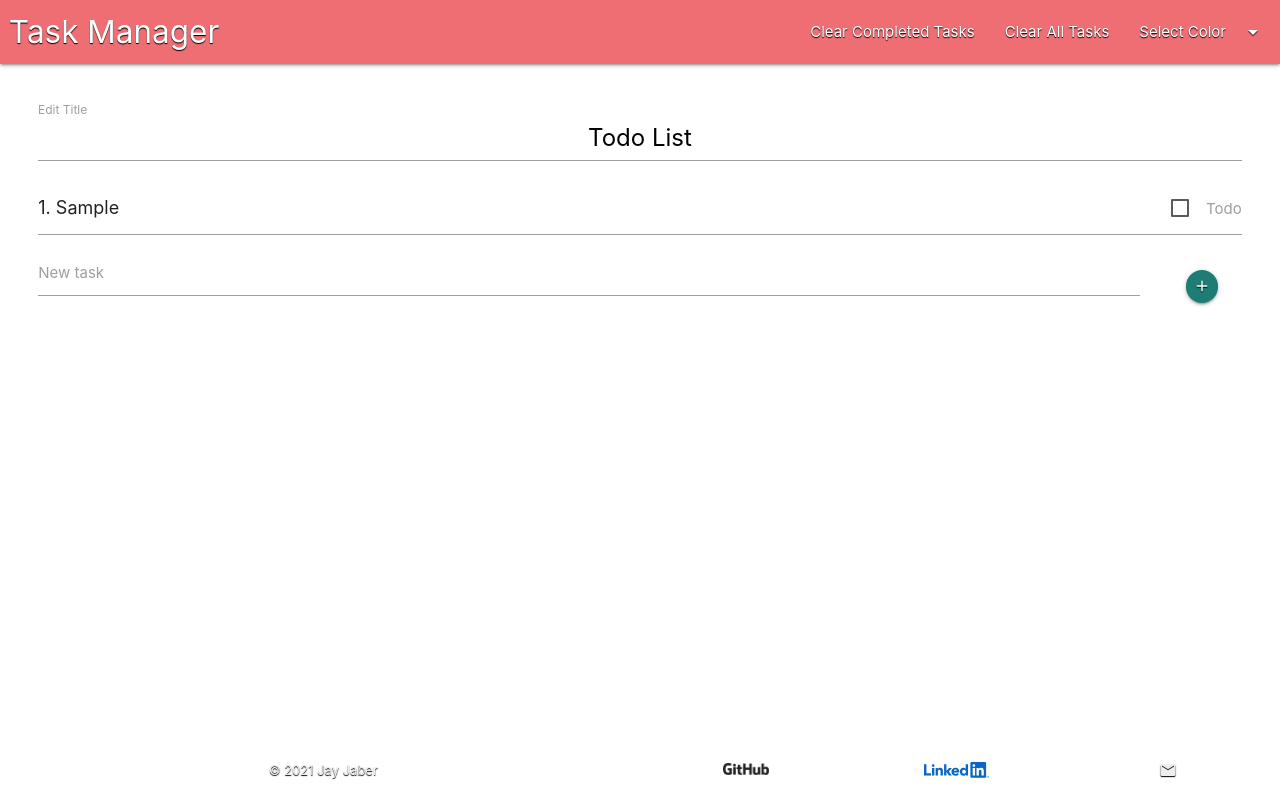
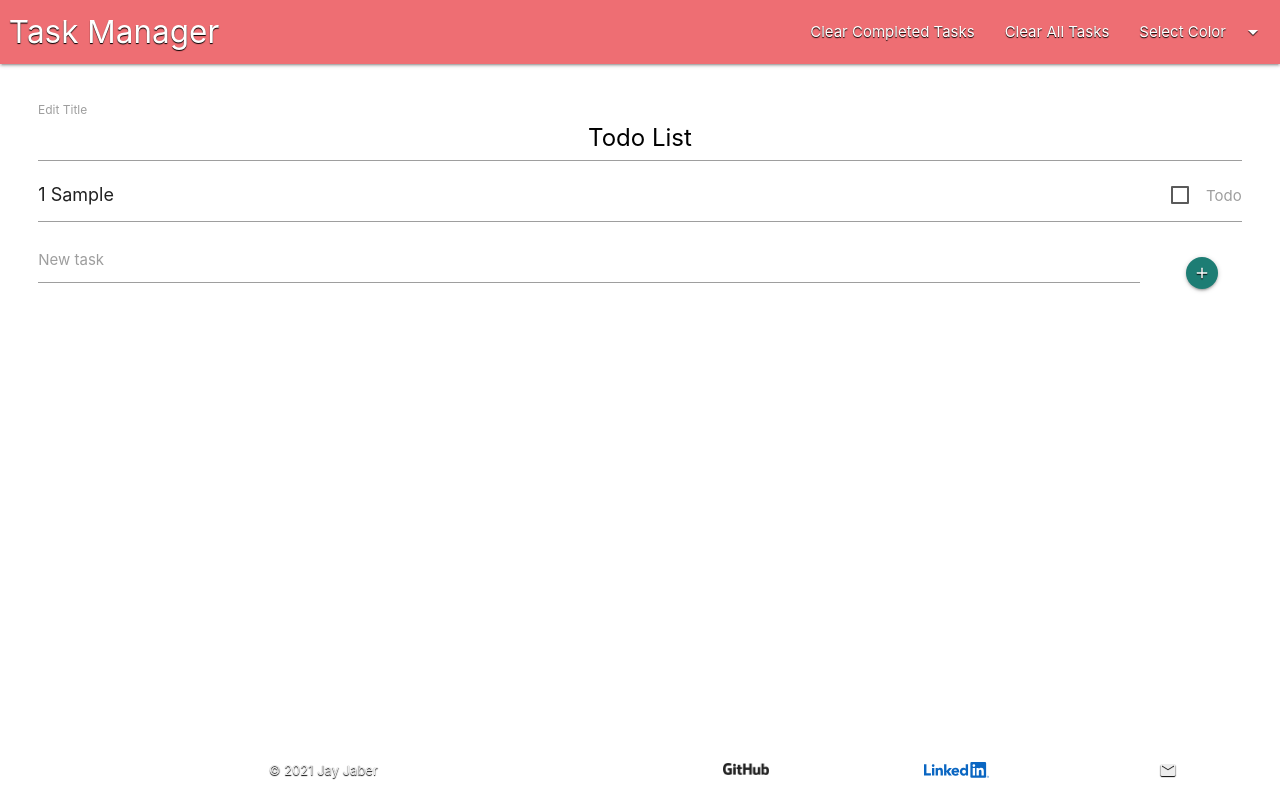
Before and after one commit to JayJaber/todo, a React (Create React App) app: page / in a window 1280 px wide. Both pictures are taken after typing "Sample" into the empty fields and a click on the button "add". Built offline with nearby package versions, Linux system fonts and the light colour scheme.

Commit message:
fixed spacing

```diff
--- a/src/components/Tasks.js
+++ b/src/components/Tasks.js
@@ -17,14 +17,18 @@ export default function Tasks ({tasks, onTasksChange, color}) {
 
       {/* List of tasks */}
       <TextInput value={title} label='Edit Title' placeholder='Add Title' onChange={e => setTitle(e.target.value)} style={{width: 'calc(100% - 0.9em)', margin: 0, textAlign: 'center', fontSize: 24}}></TextInput>
+      {/* <div class="input-field col">
+      <input value="Alvin" id="first_name2" type="text" class="validate" style={{margin: 0, padding: 0}}/>
+      <label class="active" for="first_name2">First Name</label>
+       </div> */}
 
       {tasks.length === 0? <h6 style={{padding: '1.27em'}}>No tasks yet, add some below!</h6>
       : <Row style={{marginBottom: '0', marginTop: 0}}>
           {/* <Col s={12} m={12}><div  style={{borderBottom: '1px solid rgb(158, 158, 158)', paddingTop: '0.1em', paddingBottom: '0.35em'}}></div></Col> */}
         {tasks.map((task, i) =>
           <>
-            <Col s={9} m={10} l={10} xl={11} style={{textAlign: 'left', marginTop: '1em', marginBottom: '0.5em'}}>{task.done? <s>{i+1}.&nbsp;{task.value}</s> : <>{i+1}.&nbsp;{task.value}</> }</Col>
-            <Col s={3} m={2} l={2} xl={1} style={{marginTop: '1em', marginBottom: '0.5em', textAlign: 'right'}}><Checkbox label={task.done? 'Done': 'Todo'} checked={task.done} value='done'
+            <Col s={9} m={10} l={10} xl={11} style={{textAlign: 'left', marginTop: (i===0? '0.25em':'1em'), marginBottom: '0.5em'}}>{task.done? <s>{i+1}.&nbsp;{task.value}</s> : <>{i+1} {task.value}</> }</Col>
+            <Col s={3} m={2} l={2} xl={1} style={{marginTop: (i===0? '0.25em':'1em'), marginBottom: '0.5em', textAlign: 'right'}}><Checkbox label={task.done? 'Done': 'Todo'} checked={task.done} value='done'
               onClick={e => onTasksChange( tasks.map((task, j) => { if(i ===j)return {...task, done: e.target.checked}; return task;}))}></Checkbox></Col>
             <Col s={12} m={12}><div  style={{borderBottom: '1px solid rgb(158, 158, 158)', paddingTop: '0.05em', paddingBottom: '0.2em'}}></div></Col>
           </>
```
